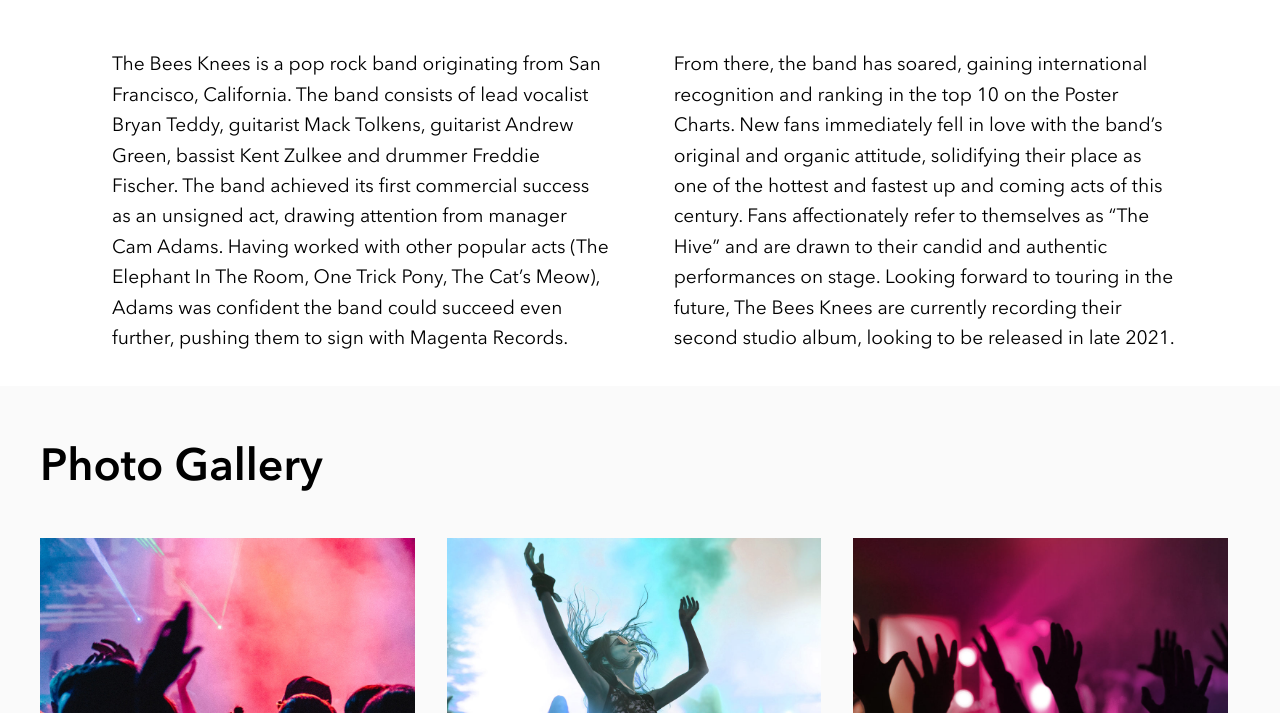
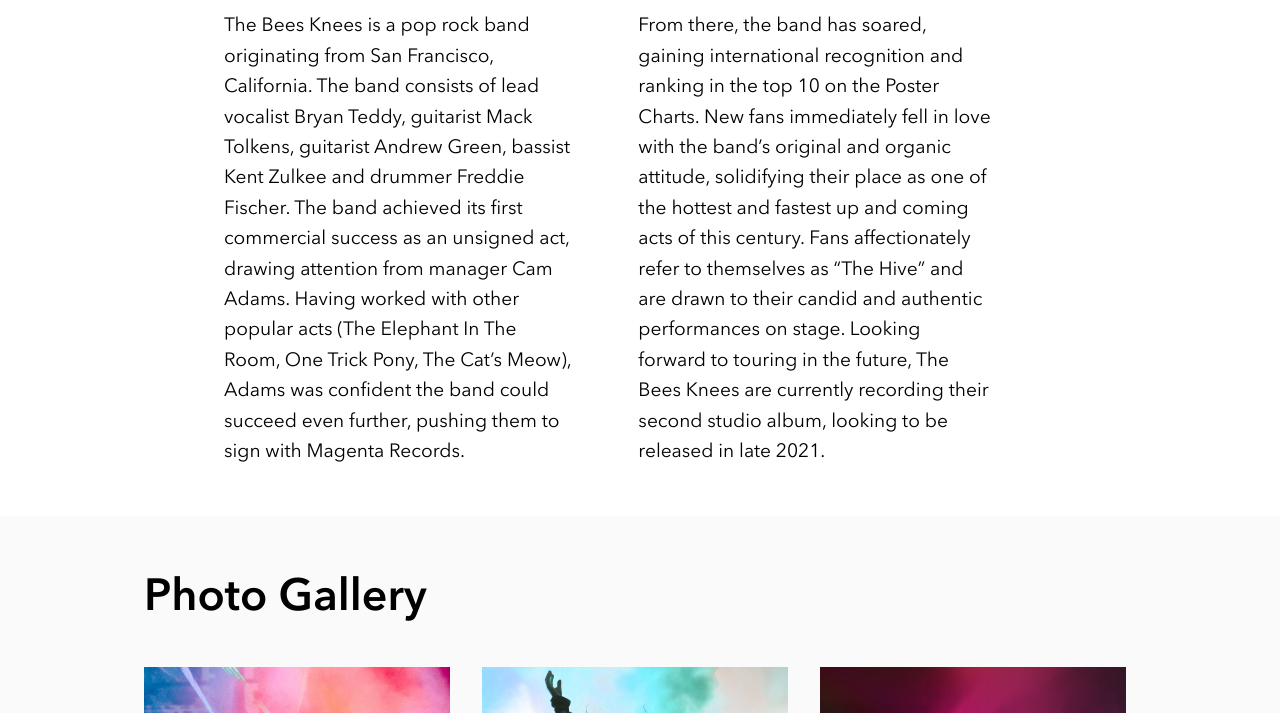
Before and after one commit to Rollyloni/rolake-olonisakin-bandsite, a plain HTML site: page index.html in a window 1280 px wide. Shown: the part 2087-2800 px from the top of the page. Drawn offline with Linux system fonts and the light colour scheme.

Commit message:
add media query for desktop and split CSS into partials

```diff
--- a/styles/bio.scss
+++ b/styles/bio.scss
@@ -1,7 +1,16 @@
 @import "./partials/typography";
+@import "./partials/footer";
+@import "./partials/gallery";
+
 
 @mixin tablet {
   @media (min-width: 768px) {
+    @content;
+  }
+}
+
+@mixin desktop {
+  @media (min-width: 1280px) {
     @content;
   }
 }
@@ -39,6 +48,11 @@ header {
 
   @include tablet {
     margin: 2rem 4rem;
+  }
+
+  @include desktop {
+    margin: 2rem 8rem;
+    margin-right: 4rem;
   }
 }
 
@@ -108,6 +122,11 @@ a.navigation-section__link {
       padding-left: 4rem;
       padding-top: 23rem;
     }
+
+    @include desktop {
+      padding-left: 8rem;
+      font-size: 6rem;
+    }
   }
 }
 
@@ -121,6 +140,10 @@ a.navigation-section__link {
     @include tablet {
       padding: 0 7rem;
     }
+
+    @include desktop {
+      padding: 0 14rem;
+    }
   }
 
   &__heading {
@@ -130,6 +153,10 @@ a.navigation-section__link {
     @include tablet {
       font-size: 3rem;
       padding: 3rem 4rem;
+    }
+
+    @include desktop {
+      padding-left: 8rem;
     }
   }
 
@@ -143,6 +170,13 @@ a.navigation-section__link {
       padding: 1rem 7.2rem;
       padding-bottom: 0;
     }
+
+    @include desktop {
+      padding: 2.5rem 14rem;
+      padding-bottom: 0;
+      font-size: 1.6rem;
+      line-height: 2.3rem;
+    }
   }
 }
 
@@ -155,6 +189,11 @@ a.navigation-section__link {
       padding: 1.5rem 7rem;
       font-weight: bold;
       font-size: 2rem;
+    }
+
+    @include desktop {
+      padding: 3rem 14rem;
+      padding-bottom: 2rem;
     }
   }
 
@@ -177,129 +216,9 @@ a.navigation-section__link {
       padding: 1rem 7rem;
       padding-right: 2.5rem;
     }
-  }
-}
 
-.gallery-section {
-  background-color: #fafafa;
-
-  @include tablet {
-    padding: 1.5rem;
-  }
-
-  .gallery-section__container {
-    @include tablet {
-      display: flex;
-      flex-wrap: nowrap;
-      width: 33%;
-      margin-bottom: 1rem;
-    }
-  }
-
-  &__image {
-    margin: 0 auto;
-    width: 100%;
-    height: auto;
-    padding: 0.6rem 1.5rem;
-
-    @include tablet {
-      padding: 0.6rem 1rem;
-    }
-  }
-
-  &__heading {
-    padding: 1rem 1.5rem;
-    padding-bottom: 0;
-    font-size: 2.2rem;
-
-    @include tablet {
-      font-size: 2.8rem;
-      padding: 2rem 1rem;
+    @include desktop {
+      padding: 2rem 14rem;
     }
   }
 }
-
-footer {
-  position: relative;
-  padding: 0 1.5rem;
-}
-.footer-section {
-  color: #fff;
-  font-size: 1.2rem;
-  line-height: 1.6rem;
-  padding: 0;
-
-  &__heading {
-    font-size: 2rem;
-    padding-top: 2rem;
-
-    @include tablet {
-      font-size: 2.8rem;
-    }
-  }
-
-  &__email {
-    display: inline-block;
-    padding-bottom: 2rem;
-  }
-
-  &__subheading {
-    font-weight: bold;
-    padding-bottom: 1.5rem;
-  }
-
-  &__icons {
-    width: 50%;
-    display: flex;
-    justify-content: space-between;
-    margin: 2rem 0;
-
-    @include tablet {
-      width: 30%;
-      margin-left: 3.5rem;
-    }
-  }
-
-  &__logo {
-    margin-bottom: 4rem;
-    margin-top: 4rem;
-    width: 7.5rem;
-    height: 1.2rem;
-  }
-
-  &.top {
-    @include tablet {
-      display: flex;
-      align-items: bottom;
-      padding: 3rem 1rem;
-    }
-  }
-
-  &.bottom {
-    @include tablet {
-      display: flex;
-    }
-  }
-}
-
-a.footer-section__email {
-  color: #fff;
-  text-decoration: none;
-}
-
-.footer-section__paragraph,
-.footer-section__email {
-  font-size: 1.2rem;
-  line-height: 1.6rem;
-  padding-bottom: 1.5rem;
-  width: 75%;
-}
-
-small {
-  position: absolute;
-  bottom: 0;
-  left: 0;
-  font-size: 1rem;
-  margin-bottom: 1rem;
-  margin-left: 1.5rem;
-}
--- /dev/null
+++ b/styles/partials/_footer.scss
@@ -0,0 +1,139 @@
+@mixin tablet {
+  @media (min-width: 768px) {
+    @content;
+  }
+}
+
+@mixin desktop {
+  @media (min-width: 1280px) {
+    @content;
+  }
+}
+
+footer {
+  position: relative;
+  padding: 0 1.5rem;
+
+  @include tablet {
+    padding: 0 3rem;
+  }
+
+  @include desktop {
+    padding: 0 8rem;
+  }
+}
+.footer-section {
+  color: #fff;
+  font-size: 1.2rem;
+  line-height: 1.6rem;
+  padding: 0;
+
+  &__heading {
+    font-size: 2rem;
+    padding-top: 2rem;
+
+    @include tablet {
+      font-size: 2rem;
+    }
+  }
+
+  &__email {
+    display: inline-block;
+    padding-bottom: 2rem;
+
+    @include tablet {
+      margin-bottom: 3rem;
+    }
+
+    @include desktop {
+      margin-bottom: 4rem;
+    }
+  }
+
+  &__subheading {
+    font-weight: bold;
+    padding-bottom: 1.5rem;
+  }
+
+  &__icons {
+    width: 50%;
+    display: flex;
+    justify-content: space-between;
+    margin: 2rem 0;
+
+    @include tablet {
+      margin-left: 5.5rem;
+      width: 10rem;
+    }
+
+    @include desktop {
+      margin-left: 10rem;
+    }
+  }
+
+  &__logo {
+    margin: 4rem 0;
+    width: 7.5rem;
+    height: 1.2rem;
+
+    @include tablet {
+      position: absolute;
+      top: 0;
+      right: 0;
+      margin-right: 2rem;
+      margin-top: 5.5rem;
+    }
+
+    @include desktop {
+      margin-right: 10rem;
+    }
+  }
+
+  &.top {
+    @include tablet {
+      display: flex;
+      align-items: bottom;
+      padding: 2.5rem 0;
+    }
+  }
+
+  &.bottom {
+    @include tablet {
+      display: flex;
+    }
+  }
+}
+
+a.footer-section__email {
+  color: #fff;
+  text-decoration: none;
+}
+
+.footer-section__paragraph,
+.footer-section__email {
+  font-size: 1.2rem;
+  line-height: 1.6rem;
+  padding-bottom: 1.5rem;
+  width: 75%;
+
+  @include tablet {
+    font-size: 1rem;
+  }
+}
+
+small {
+  position: absolute;
+  bottom: 0;
+  left: 0;
+  font-size: 1rem;
+  margin-bottom: 1rem;
+  margin-left: 1.5rem;
+
+  @include tablet {
+    padding: 0 1.2rem;
+  }
+
+  @include desktop {
+    padding: 0 6.2rem;
+  }
+}
--- /dev/null
+++ b/styles/partials/_gallery.scss
@@ -0,0 +1,58 @@
+@mixin tablet {
+  @media (min-width: 768px) {
+    @content;
+  }
+}
+
+@mixin desktop {
+  @media (min-width: 1280px) {
+    @content;
+  }
+}
+
+$primary-color: #323232;
+$secondary-color: #fff;
+
+.gallery-section {
+  background-color: #fafafa;
+
+  @include tablet {
+    padding: 1.5rem;
+  }
+
+  @include desktop {
+    padding: 1.5rem 8rem;
+  }
+
+  .gallery-section__container {
+    @include tablet {
+      display: flex;
+      flex-wrap: nowrap;
+      width: 33%;
+      margin-bottom: 1rem;
+    }
+  }
+
+  &__image {
+    margin: 0 auto;
+    width: 100%;
+    height: auto;
+    padding: 0.6rem 1.5rem;
+
+    @include tablet {
+      padding: 0.6rem 1rem;
+    }
+  }
+
+  &__heading {
+    padding: 1rem 1.5rem;
+    padding-bottom: 0;
+    font-size: 2.2rem;
+
+    @include tablet {
+      font-size: 2.8rem;
+      padding: 2rem 1rem;
+      font-size: 2.8rem;
+    }
+  }
+}
```
Also changed, not shown: index.html (+8 -0 lines), styles/bio.css.
